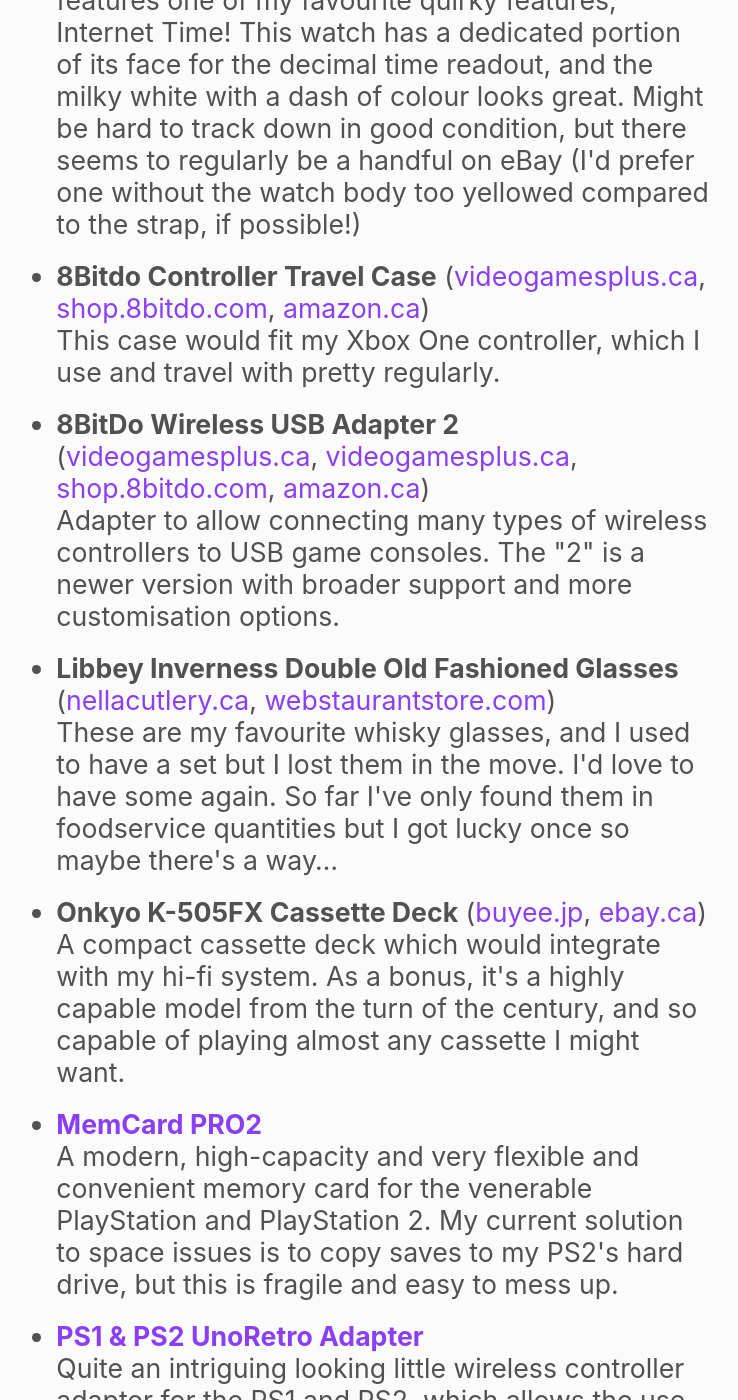
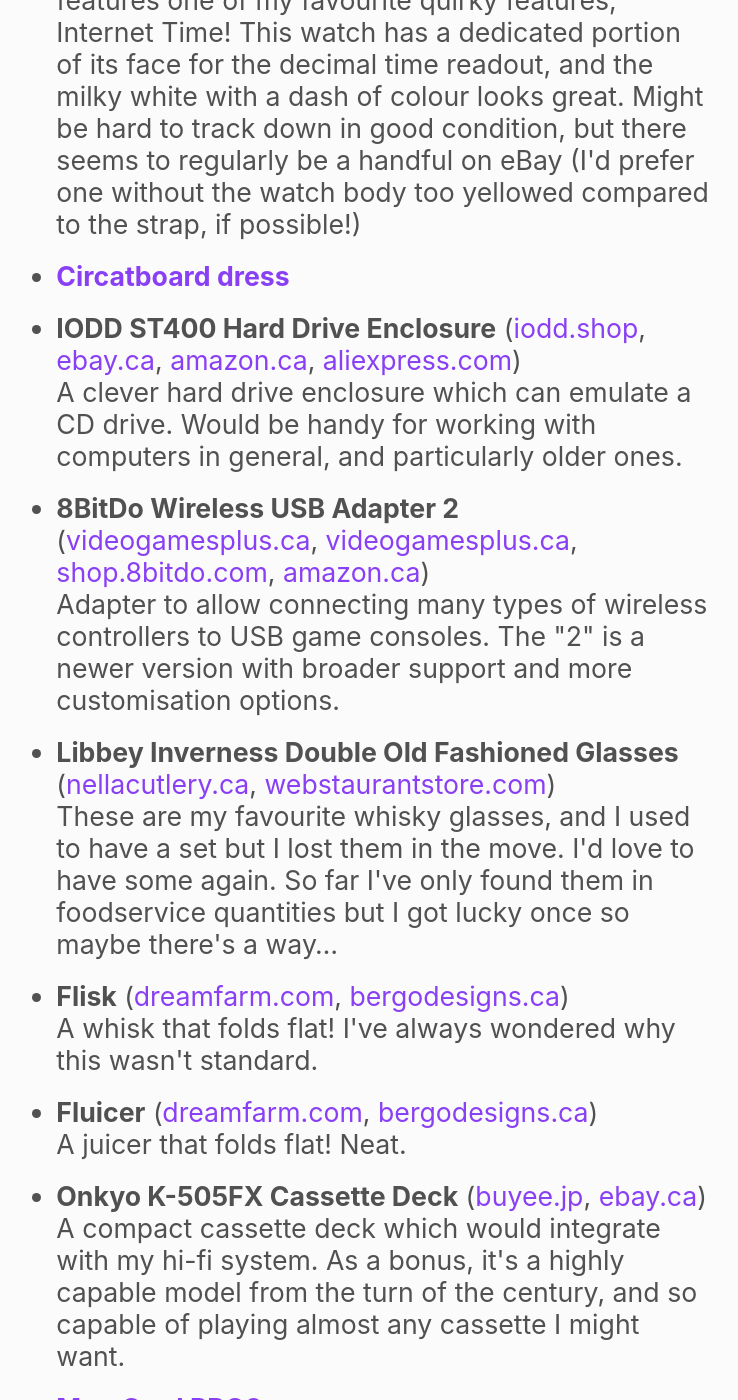
Before and after one commit to ticky/wishlist, a Jekyll site: the page built from index.md, in a window 1280 px wide and 1400 px high, scrolled down 978 px. Shown: the whole window, without its empty margins (277-1015 px from the left). Built offline with Jekyll 4.4.1, drawn with Linux system fonts in a browser that asks for light colours; our own code applies the rules of GitHub Pages for plain Markdown files.

Commit message:
Update wishlist

```diff
--- a/_data/wishlist.yml
+++ b/_data/wishlist.yml
@@ -24,6 +24,9 @@
       Might be hard to track down in good condition, but there seems to regularly be a handful on eBay
       (I'd prefer one without the watch body too yellowed compared to the strap, if possible!)
 
+  - name: Circatboard dress
+    link: "https://cakeswithfaces.co.uk/product/circatboard-cat-circuitboard-dress/"
+
   - name: 8Bitdo Controller Travel Case
     link:
       - "https://videogamesplus.ca/products/8bitdo-classic-controller-travel-case-for-sn30pro-pro-2-controllers"
@@ -31,6 +34,15 @@
       - "https://www.amazon.ca/8Bitdo-Classic-Controller-Travel-Controllers/dp/B08XYNQCH6"
     notes: |
       This case would fit my Xbox One controller, which I use and travel with pretty regularly.
+
+    name: IODD ST400 Hard Drive Enclosure
+    link:
+      - "https://www.iodd.shop/IODD-ST400-USB-30-External-Encrypted-Hard-Drive-Enclosure"
+      - "https://www.ebay.ca/sch/i.html?_from=R40&_nkw=IODD+ST400&_sacat=0"
+      - "https://www.amazon.ca/IODD-ST400-Enclosure-Bootable-Encryption/dp/B0B3HQMV5T"
+      - "https://www.aliexpress.com/item/1005004847773795.html"
+    notes: |
+      A clever hard drive enclosure which can emulate a CD drive. Would be handy for working with computers in general, and particularly older ones.
 
   - name: 8BitDo Wireless USB Adapter 2
     link:
@@ -49,6 +61,20 @@
     notes: |
       These are my favourite whisky glasses, and I used to have a set but I lost them in the move.
       I'd love to have some again. So far I've only found them in foodservice quantities but I got lucky once so maybe there's a way…
+
+  - name: Flisk
+    link:
+      - "https://dreamfarm.com/flisk/"
+      - "https://www.bergodesigns.ca/products/flisk"
+    notes: |
+      A whisk that folds flat! I've always wondered why this wasn't standard.
+
+  - name: Fluicer
+    link:
+      - "https://dreamfarm.com/fluicer/"
+      - "https://www.bergodesigns.ca/products/fluicer"
+    notes: |
+      A juicer that folds flat! Neat.
 
   - name: Onkyo K-505FX Cassette Deck
     link:
```
